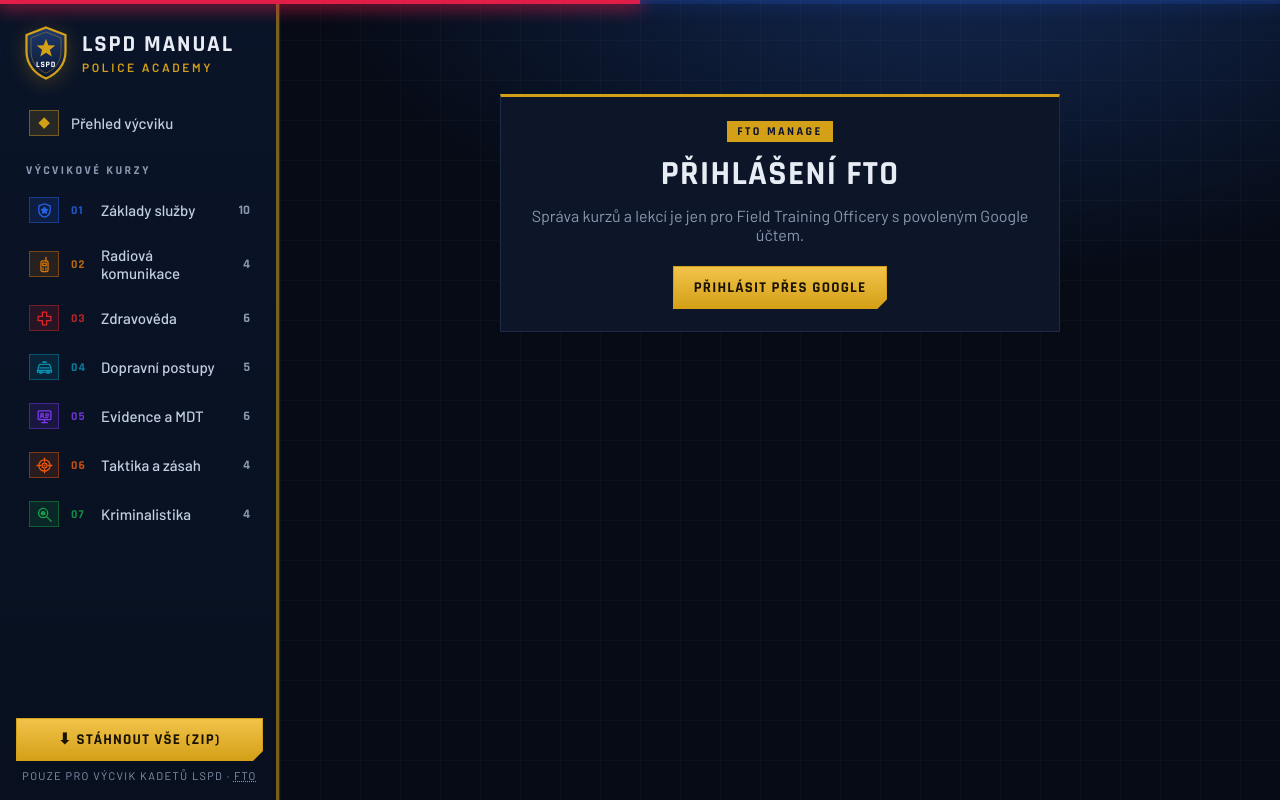
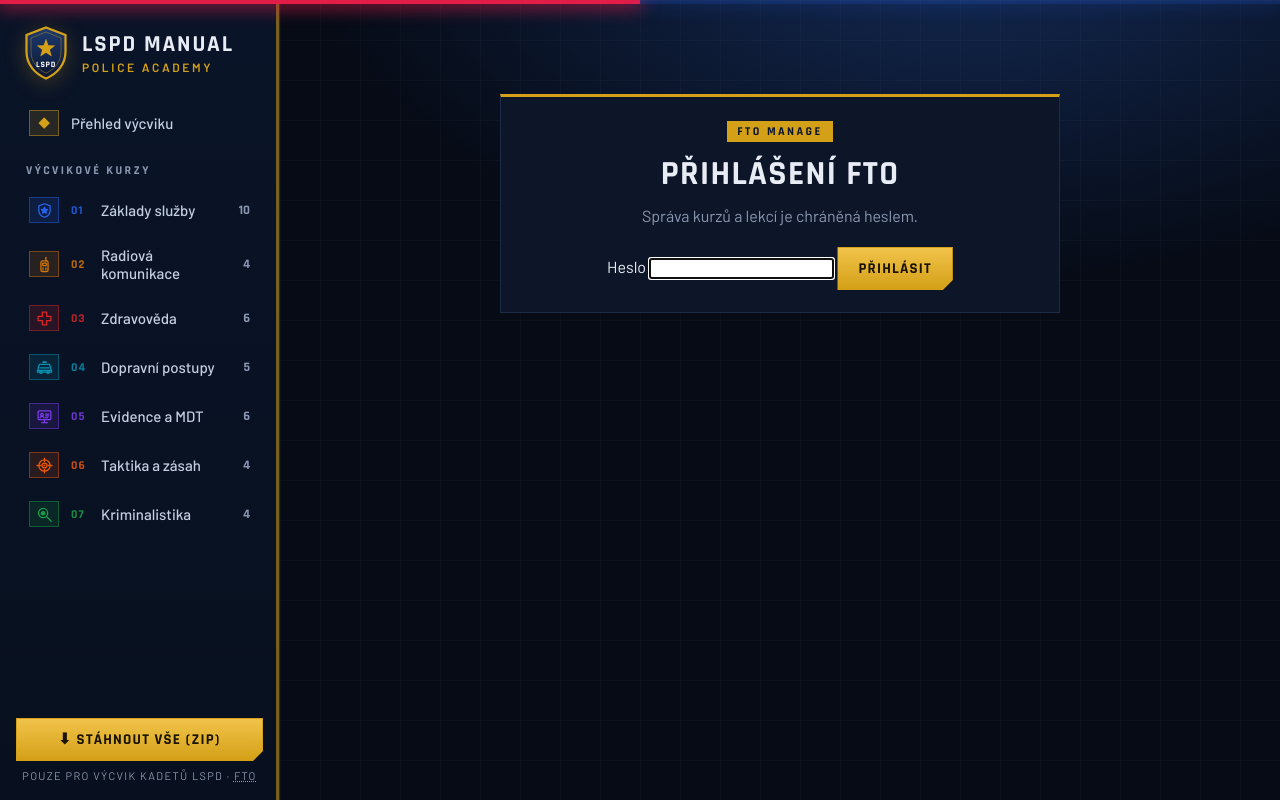
Before and after one commit to wraxczsk1/My-project, a Flask app: template templates/fto/login.html in a window 1280 px wide. Run offline with Flask 3, Linux system fonts and the light colour scheme; the template is opened without the code that fills it, so the values that code supplies are empty.

Commit message:
Add password login for FTO

```diff
--- a/fto.py
+++ b/fto.py
@@ -2,6 +2,7 @@
 import os
 import secrets
 import uuid
+import hmac
 from functools import wraps
 
 from authlib.integrations.flask_client import OAuth
@@ -106,14 +107,21 @@ def save_uploads(files, prefix):
     return names
 
 
-@bp.route("/login")
+@bp.route("/login", methods=["GET", "POST"])
 def login():
     if current_fto():
         return redirect(url_for("fto.dashboard"))
-    if not current_app.config["GOOGLE_CLIENT_ID"]:
+    if request.method == "POST":
+        password = request.form.get("password", "")
+        configured_password = os.environ.get("FTO_PASSWORD", "")
+        if configured_password and hmac.compare_digest(password, configured_password):
+            session["fto"] = store.OWNER_EMAILS[0]
+            return redirect(url_for("fto.dashboard"))
+        flash("Nesprávné heslo.", "error")
+    if not current_app.config["GOOGLE_CLIENT_ID"] and not os.environ.get("FTO_PASSWORD"):
         return render_template("fto/message.html", title="Přihlášení není nastavené",
-                               text="Přihlášení přes Google zatím není zapnuté. Kontaktuj správce webu."), 503
-    if request.args.get("go"):
+                               text="Přihlášení přes Google ani heslem zatím není zapnuté. Kontaktuj správce webu."), 503
+    if request.args.get("go") and current_app.config["GOOGLE_CLIENT_ID"]:
         return oauth.google.authorize_redirect(url_for("fto.callback", _external=True))
     return render_template("fto/login.html")
 
--- a/templates/fto/login.html
+++ b/templates/fto/login.html
@@ -4,7 +4,21 @@
 <section class="fto-card fto-narrow">
   <span class="fto-tag">FTO MANAGE</span>
   <h1>Přihlášení FTO</h1>
-  <p>Správa kurzů a lekcí je jen pro Field Training Officery s povoleným Google účtem.</p>
-  <a class="btn gold" href="{{ url_for('fto.login', go=1) }}">Přihlásit přes Google</a>
+  <p>Správa kurzů a lekcí je chráněná heslem.</p>
+  {% with messages = get_flashed_messages(with_categories=true) %}
+    {% for category, message in messages %}
+      <div class="flash {{ category }}">{{ message }}</div>
+    {% endfor %}
+  {% endwith %}
+  <form method="post" class="fto-login-form">
+    <input type="hidden" name="csrf" value="{{ csrf_token() }}">
+    <label for="password">Heslo</label>
+    <input id="password" name="password" type="password" autocomplete="current-password" required autofocus>
+    <button class="btn gold" type="submit">Přihlásit</button>
+  </form>
+  {% if config.GOOGLE_CLIENT_ID %}
+    <p class="fto-login-alt">Nebo použij Google účet:</p>
+    <a class="btn" href="{{ url_for('fto.login', go=1) }}">Přihlásit přes Google</a>
+  {% endif %}
 </section>
 {% endblock %}
```
Also changed, not shown: tests/test_fto.py (+14 -0 lines).
